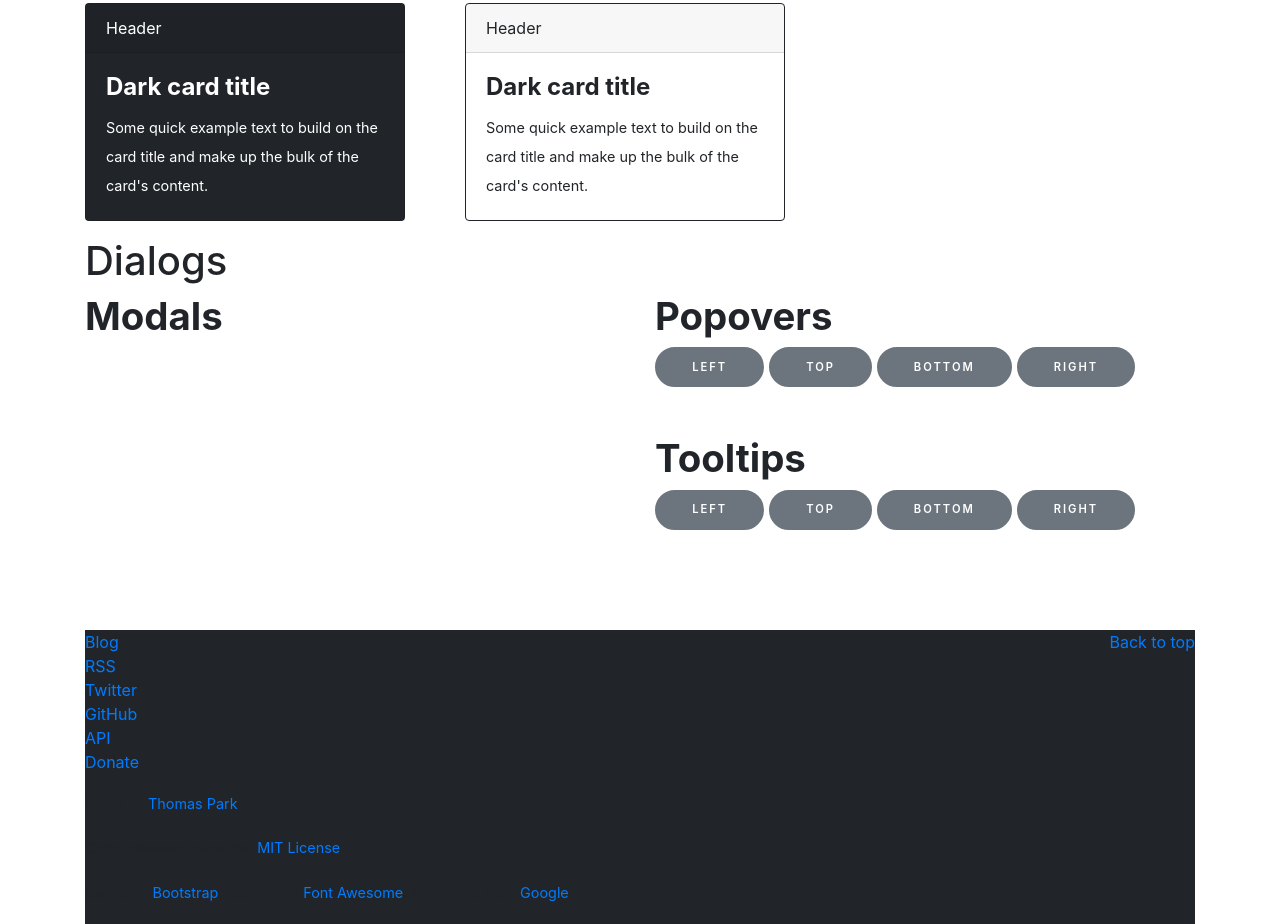
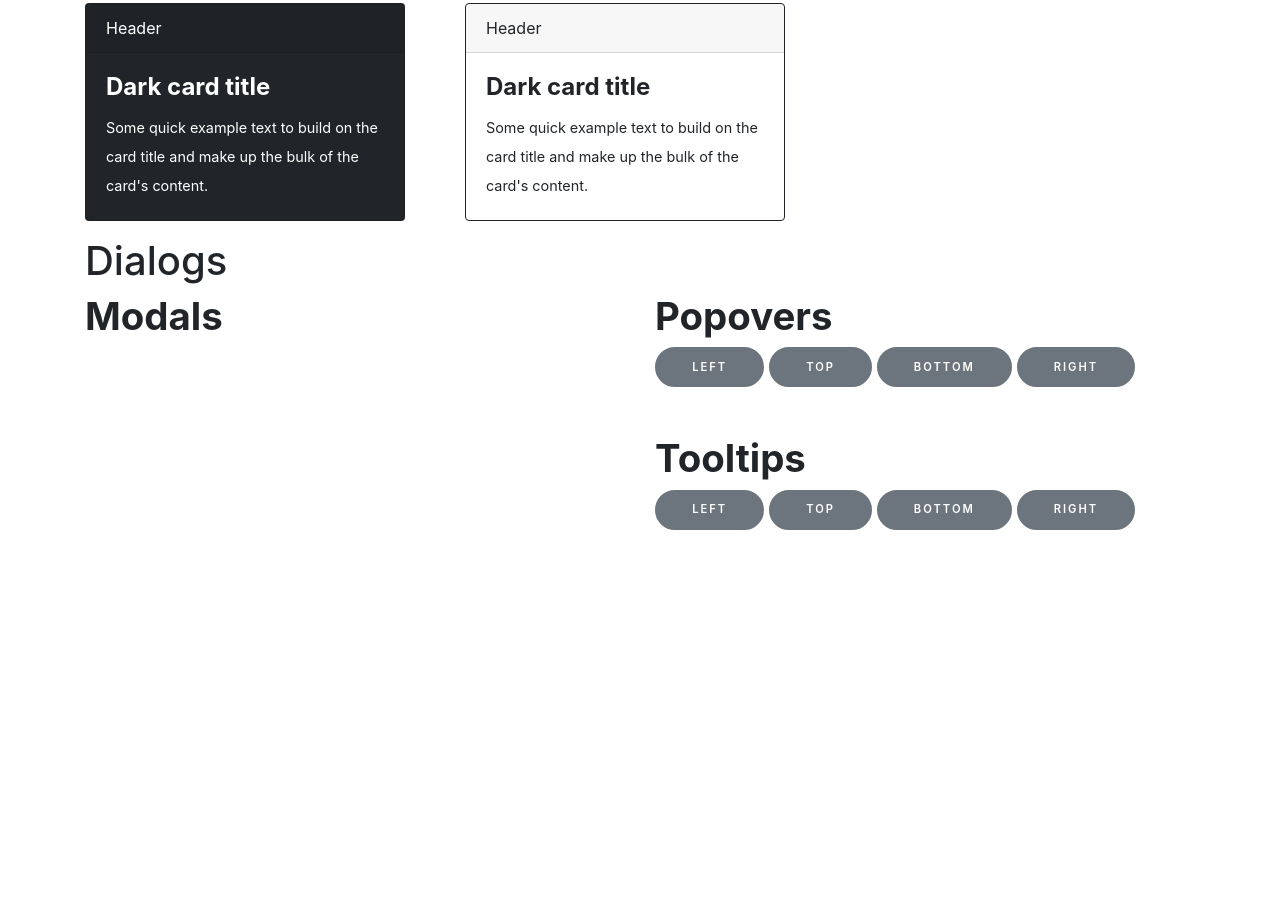
Before and after one commit to RalphvK/bootsass, a website: page elements.html in a window 1280 px wide. Shown: the part 8171-9095 px from the top of the page. After the commit the page ends 8701 px from the top, so only its background shows below. Drawn offline with nearby package versions, Linux system fonts and the light colour scheme.

Commit message:
remove footer from bootswatch elements file

```diff
--- a/elements.html
+++ b/elements.html
@@ -1481,29 +1481,6 @@
       </div>
     </div>
 
-    <footer id="footer">
-      <div class="row">
-        <div class="col-lg-12">
-
-          <ul class="list-unstyled">
-            <li class="float-lg-right"><a href="#top">Back to top</a></li>
-            <li><a href="http://blog.bootswatch.com" onclick="pageTracker._link(this.href); return false;">Blog</a></li>
-            <li><a href="https://feeds.feedburner.com/bootswatch">RSS</a></li>
-            <li><a href="https://twitter.com/bootswatch">Twitter</a></li>
-            <li><a href="https://github.com/thomaspark/bootswatch/">GitHub</a></li>
-            <li><a href="../help/#api">API</a></li>
-            <li><a href="../help/#donate">Donate</a></li>
-          </ul>
-          <p>Made by <a href="http://thomaspark.co">Thomas Park</a>.</p>
-          <p>Code released under the <a href="https://github.com/thomaspark/bootswatch/blob/master/LICENSE">MIT License</a>.</p>
-          <p>Based on <a href="https://getbootstrap.com" rel="nofollow">Bootstrap</a>. Icons from <a href="http://fontawesome.io/"
-              rel="nofollow">Font Awesome</a>. Web fonts from <a href="https://fonts.google.com/" rel="nofollow">Google</a>.</p>
-
-        </div>
-      </div>
-
-    </footer>
-
 
   </div>
 
```
